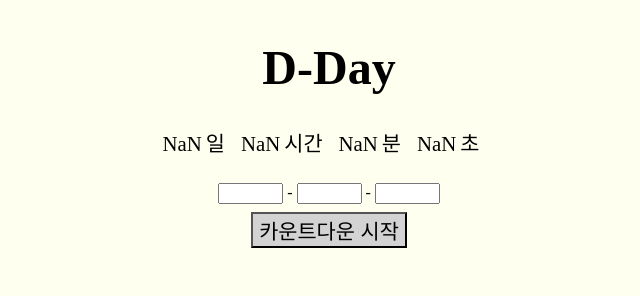
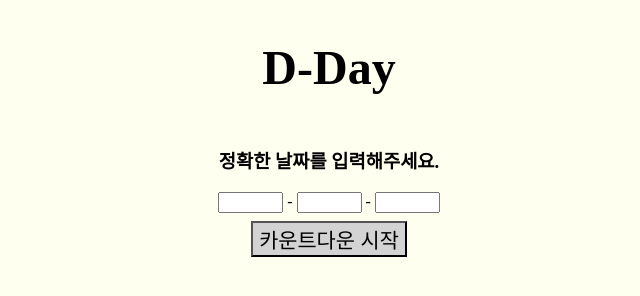
Before and after one commit to EunhoMoon/javascript-pracitce, a plain HTML site: page D-Day-counter/index.html in a window 1280 px wide. Both pictures are taken after a click on the button "카운트다운 시작". Shown: the whole page, without its empty margins (311-951 px from the left). Drawn offline with Linux system fonts and the light colour scheme.

Commit message:
script 분리 및 기능 추가

```diff
--- a/D-Day-counter/index.html
+++ b/D-Day-counter/index.html
@@ -6,31 +6,6 @@
     <meta name="viewport" content="width=device-width, initial-scale=1.0" />
     <title>D-Day</title>
     <link rel="stylesheet" href="./style.css" />
-    <script>
-      const counterMaker = () => {
-        const nowDate = new Date();
-        const targetDate = new Date(dateFormMaker()).setHours(0, 0, 0, 0);
-        const remaining = (targetDate - nowDate) / 1000;
-
-        const remainingDate = Math.floor(remaining / 3600 / 24);
-        const remainingHours = Math.floor(remaining / 3600) % 24;
-        const remainingMin = Math.floor(remaining / 60) % 60;
-        const remainingSec = Math.floor(remaining) % 60;
-
-        document.querySelector("#days").innerHTML = remainingDate;
-        document.querySelector("#hours").innerHTML = remainingHours;
-        document.querySelector("#min").innerHTML = remainingMin;
-        document.querySelector("#sec").innerHTML = remainingSec;
-      };
-
-      const dateFormMaker = () => {
-        const inputYear = document.querySelector("#target-year-input").value;
-        const inputMonth = document.querySelector("#target-month-input").value;
-        const inputDate = document.querySelector("#target-date-input").value;
-
-        return `${inputYear}-${inputMonth}-${inputDate}`;
-      };
-    </script>
   </head>
 
   <body>
@@ -53,6 +28,7 @@
         <span>초</span>
       </div>
     </div>
+    <div id="d-day-message"></div>
     <div id="target-selector">
       <input id="target-year-input" class="target-input" size="5" /> -
       <input id="target-month-input" class="target-input" size="5" /> -
@@ -60,4 +36,5 @@
     </div>
     <button onclick="counterMaker()" id="start-btn">카운트다운 시작</button>
   </body>
+  <script src="./script.js" defer></script>
 </html>
--- /dev/null
+++ b/D-Day-counter/script.js
@@ -0,0 +1,41 @@
+const container = document.querySelector("#d-day-container");
+const messageContainer = document.querySelector("#d-day-message");
+container.style.display = "none";
+messageContainer.innerHTML = "<h3>D-Day를 입력하세요.</h3>";
+
+const counterMaker = () => {
+  const nowDate = new Date();
+  const targetDate = new Date(dateFormMaker()).setHours(0, 0, 0, 0);
+  const remaining = (targetDate - nowDate) / 1000;
+
+  if (remaining <= 0) {
+    messageContainer.style.display = "flex";
+    container.style.display = "none";
+    messageContainer.innerHTML = "<h3>이미 지난 날짜입니다.</h3>";
+  } else if (isNaN(remaining)) {
+    messageContainer.style.display = "flex";
+    container.style.display = "none";
+    messageContainer.innerHTML = "<h3>정확한 날짜를 입력해주세요.</h3>";
+  } else {
+    messageContainer.style.display = "none";
+    container.style.display = "flex";
+
+    const remainingDate = Math.floor(remaining / 3600 / 24);
+    const remainingHours = Math.floor(remaining / 3600) % 24;
+    const remainingMin = Math.floor(remaining / 60) % 60;
+    const remainingSec = Math.floor(remaining) % 60;
+
+    document.querySelector("#days").innerHTML = remainingDate;
+    document.querySelector("#hours").innerHTML = remainingHours;
+    document.querySelector("#min").innerHTML = remainingMin;
+    document.querySelector("#sec").innerHTML = remainingSec;
+  }
+};
+
+const dateFormMaker = () => {
+  const inputYear = document.querySelector("#target-year-input").value;
+  const inputMonth = document.querySelector("#target-month-input").value;
+  const inputDate = document.querySelector("#target-date-input").value;
+
+  return `${inputYear}-${inputMonth}-${inputDate}`;
+};
```
